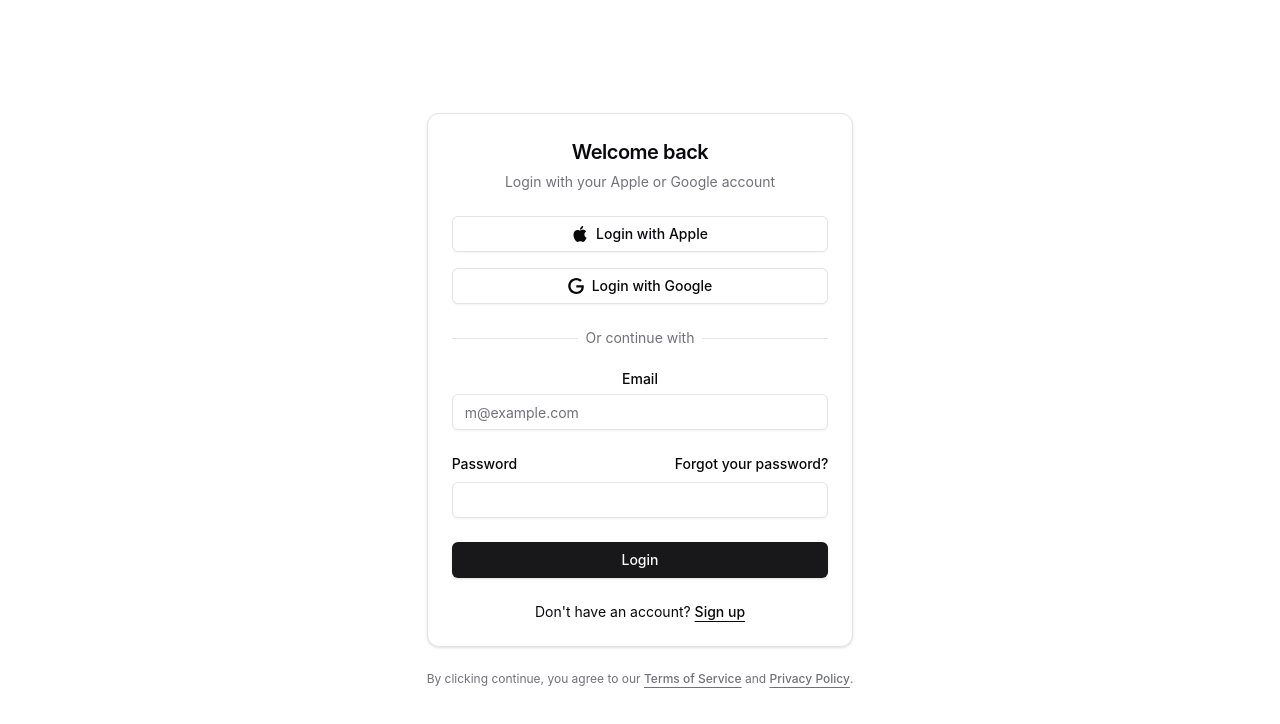
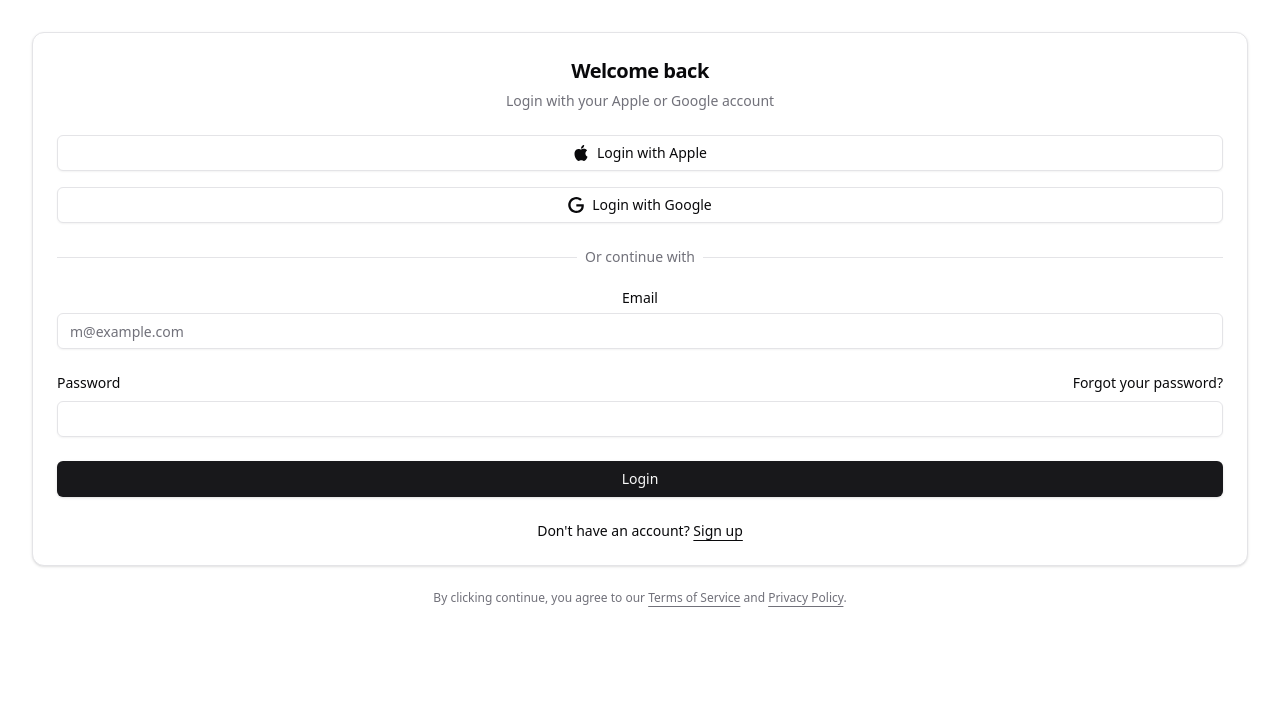
Before and after one commit to dclaumanndeveloper/inventiva, a React (Vite) app: page / in a window 1280 px wide. Shown: the top 724 px of the page. Built offline with nearby package versions, Linux system fonts and the light colour scheme.

Commit message:
alter sidebar and template from app

```diff
--- a/src/App.css
+++ b/src/App.css
@@ -1,129 +1,3 @@
 @tailwind base;
 @tailwind components;
 @tailwind utilities;
-
-/* ... */
-
-#root {
-  max-width: 1280px;
-  margin: 0 auto;
-  padding: 2rem;
-  text-align: center;
-}
-
-.logo {
-  height: 6em;
-  padding: 1.5em;
-  will-change: filter;
-  transition: filter 300ms;
-}
-.logo:hover {
-  filter: drop-shadow(0 0 2em #646cffaa);
-}
-.logo.react:hover {
-  filter: drop-shadow(0 0 2em #61dafbaa);
-}
-
-@keyframes logo-spin {
-  from {
-    transform: rotate(0deg);
-  }
-  to {
-    transform: rotate(360deg);
-  }
-}
-
-@media (prefers-reduced-motion: no-preference) {
-  a:nth-of-type(2) .logo {
-    animation: logo-spin infinite 20s linear;
-  }
-}
-
-.card {
-  padding: 2em;
-}
-
-.read-the-docs {
-  color: #888;
-}
-
-@layer base {
-  :root {
-    --background: 0 0% 100%;
-    --foreground: 240 10% 3.9%;
-    --card: 0 0% 100%;
-    --card-foreground: 240 10% 3.9%;
-    --popover: 0 0% 100%;
-    --popover-foreground: 240 10% 3.9%;
-    --primary: 240 5.9% 10%;
-    --primary-foreground: 0 0% 98%;
-    --secondary: 240 4.8% 95.9%;
-    --secondary-foreground: 240 5.9% 10%;
-    --muted: 240 4.8% 95.9%;
-    --muted-foreground: 240 3.8% 46.1%;
-    --accent: 240 4.8% 95.9%;
-    --accent-foreground: 240 5.9% 10%;
-    --destructive: 0 84.2% 60.2%;
-    --destructive-foreground: 0 0% 98%;
-    --border: 240 5.9% 90%;
-    --input: 240 5.9% 90%;
-    --ring: 240 10% 3.9%;
-    --chart-1: 12 76% 61%;
-    --chart-2: 173 58% 39%;
-    --chart-3: 197 37% 24%;
-    --chart-4: 43 74% 66%;
-    --chart-5: 27 87% 67%;
-    --radius: 0.5rem;
-    --sidebar-background: 0 0% 98%;
-    --sidebar-foreground: 240 5.3% 26.1%;
-    --sidebar-primary: 240 5.9% 10%;
-    --sidebar-primary-foreground: 0 0% 98%;
-    --sidebar-accent: 240 4.8% 95.9%;
-    --sidebar-accent-foreground: 240 5.9% 10%;
-    --sidebar-border: 220 13% 91%;
-    --sidebar-ring: 217.2 91.2% 59.8%;
-  }
-  .dark {
-    --background: 240 10% 3.9%;
-    --foreground: 0 0% 98%;
-    --card: 240 10% 3.9%;
-    --card-foreground: 0 0% 98%;
-    --popover: 240 10% 3.9%;
-    --popover-foreground: 0 0% 98%;
-    --primary: 0 0% 98%;
-    --primary-foreground: 240 5.9% 10%;
-    --secondary: 240 3.7% 15.9%;
-    --secondary-foreground: 0 0% 98%;
-    --muted: 240 3.7% 15.9%;
-    --muted-foreground: 240 5% 64.9%;
-    --accent: 240 3.7% 15.9%;
-    --accent-foreground: 0 0% 98%;
-    --destructive: 0 62.8% 30.6%;
-    --destructive-foreground: 0 0% 98%;
-    --border: 240 3.7% 15.9%;
-    --input: 240 3.7% 15.9%;
-    --ring: 240 4.9% 83.9%;
-    --chart-1: 220 70% 50%;
-    --chart-2: 160 60% 45%;
-    --chart-3: 30 80% 55%;
-    --chart-4: 280 65% 60%;
-    --chart-5: 340 75% 55%;
-    --sidebar-background: 240 5.9% 10%;
-    --sidebar-foreground: 240 4.8% 95.9%;
-    --sidebar-primary: 224.3 76.3% 48%;
-    --sidebar-primary-foreground: 0 0% 100%;
-    --sidebar-accent: 240 3.7% 15.9%;
-    --sidebar-accent-foreground: 240 4.8% 95.9%;
-    --sidebar-border: 240 3.7% 15.9%;
-    --sidebar-ring: 217.2 91.2% 59.8%;
-  }
-}
-
-@layer base {
-  * {
-    @apply border-border;
-  }
-  body {
-    @apply bg-background text-foreground;
-  }
-}
--- a/src/App.tsx
+++ b/src/App.tsx
@@ -1,5 +1,4 @@
 import { RouterProvider } from 'react-router-dom'
-import './App.css'
 import { router } from './routes'
 
 function App() {
--- a/src/app/dashboard/page.tsx
+++ b/src/app/dashboard/page.tsx
@@ -1,18 +1,38 @@
 import { AppSidebar } from "@/components/app-sidebar"
-import { AreaChartUI } from "@/components/ui/areaChart"
 import {
+  Breadcrumb,
+  BreadcrumbItem,
+  BreadcrumbLink,
+  BreadcrumbList,
+  BreadcrumbPage,
+  BreadcrumbSeparator,
+} from "@/components/ui/breadcrumb"
+import { Separator } from "@/components/ui/separator"
+import {
+  SidebarInset,
   SidebarProvider,
+  SidebarTrigger,
 } from "@/components/ui/sidebar"
 
 export default function Page() {
   return (
     <SidebarProvider>
       <AppSidebar />
-       <h1 className="font-serif font-medium text-ellipsis text-balance text-center ">Bem vindo ao Inventiva Apps</h1>
-       <br/>
-       <div className="flex justify-center items-center">
-        <AreaChartUI/>
-       </div>
+      <SidebarInset>
+        <header className="flex h-16 shrink-0 items-center gap-2 border-b">
+          <SidebarTrigger className="-ml-1" />
+        </header>
+
+        <div className="flex flex-1 flex-col gap-4 p-4">
+        <h1 className="p-2">Bem vindo ao inventiva Apps</h1>
+          <div className="grid auto-rows-min gap-4 md:grid-cols-3">
+            <div className="aspect-video rounded-xl bg-muted/50" />
+            <div className="aspect-video rounded-xl bg-muted/50" />
+            <div className="aspect-video rounded-xl bg-muted/50" />
+          </div>
+          <div className="min-h-[100vh] flex-1 rounded-xl bg-muted/50 md:min-h-min" />
+        </div>
+      </SidebarInset>
     </SidebarProvider>
   )
 }
--- a/src/index.css
+++ b/src/index.css
@@ -1,73 +1,133 @@
+@tailwind base;
+@tailwind components;
+@tailwind utilities;
 
 
 /* ... */
 
 
-:root {
-  font-family: Inter, system-ui, Avenir, Helvetica, Arial, sans-serif;
-  line-height: 1.5;
-  font-weight: 400;
+/* ... */
 
-  color-scheme: light dark;
-  color: rgba(255, 255, 255, 0.87);
-  background-color: #242424;
-
-  font-synthesis: none;
-  text-rendering: optimizeLegibility;
-  -webkit-font-smoothing: antialiased;
-  -moz-osx-font-smoothing: grayscale;
+#root {
+  max-width: 1280px;
+  margin: 0 auto;
+  padding: 2rem;
+  text-align: center;
 }
 
-a {
-  font-weight: 500;
-  color: #646cff;
-  text-decoration: inherit;
+.logo {
+  height: 6em;
+  padding: 1.5em;
+  will-change: filter;
+  transition: filter 300ms;
 }
-a:hover {
-  color: #535bf2;
+.logo:hover {
+  filter: drop-shadow(0 0 2em #646cffaa);
+}
+.logo.react:hover {
+  filter: drop-shadow(0 0 2em #61dafbaa);
 }
 
-body {
-  margin: 0;
-  display: flex;
-  place-items: center;
-  min-width: 320px;
-  min-height: 100vh;
+@keyframes logo-spin {
+  from {
+    transform: rotate(0deg);
+  }
+  to {
+    transform: rotate(360deg);
+  }
 }
 
-h1 {
-  font-size: 3.2em;
-  line-height: 1.1;
+@media (prefers-reduced-motion: no-preference) {
+  a:nth-of-type(2) .logo {
+    animation: logo-spin infinite 20s linear;
+  }
 }
 
-button {
-  border-radius: 8px;
-  border: 1px solid transparent;
-  padding: 0.6em 1.2em;
-  font-size: 1em;
-  font-weight: 500;
-  font-family: inherit;
-  background-color: #1a1a1a;
-  cursor: pointer;
-  transition: border-color 0.25s;
-}
-button:hover {
-  border-color: #646cff;
-}
-button:focus,
-button:focus-visible {
-  outline: 4px auto -webkit-focus-ring-color;
+.card {
+  padding: 2em;
 }
 
-@media (prefers-color-scheme: light) {
+.read-the-docs {
+  color: #888;
+}
+
+@layer base {
   :root {
-    color: #213547;
-    background-color: #ffffff;
+    --background: 0 0% 100%;
+    --foreground: 240 10% 3.9%;
+    --card: 0 0% 100%;
+    --card-foreground: 240 10% 3.9%;
+    --popover: 0 0% 100%;
+    --popover-foreground: 240 10% 3.9%;
+    --primary: 240 5.9% 10%;
+    --primary-foreground: 0 0% 98%;
+    --secondary: 240 4.8% 95.9%;
+    --secondary-foreground: 240 5.9% 10%;
+    --muted: 240 4.8% 95.9%;
+    --muted-foreground: 240 3.8% 46.1%;
+    --accent: 240 4.8% 95.9%;
+    --accent-foreground: 240 5.9% 10%;
+    --destructive: 0 84.2% 60.2%;
+    --destructive-foreground: 0 0% 98%;
+    --border: 240 5.9% 90%;
+    --input: 240 5.9% 90%;
+    --ring: 240 10% 3.9%;
+    --chart-1: 12 76% 61%;
+    --chart-2: 173 58% 39%;
+    --chart-3: 197 37% 24%;
+    --chart-4: 43 74% 66%;
+    --chart-5: 27 87% 67%;
+    --radius: 0.5rem;
+    --sidebar-background: 0 0% 98%;
+    --sidebar-foreground: 240 5.3% 26.1%;
+    --sidebar-primary: 240 5.9% 10%;
+    --sidebar-primary-foreground: 0 0% 98%;
+    --sidebar-accent: 240 4.8% 95.9%;
+    --sidebar-accent-foreground: 240 5.9% 10%;
+    --sidebar-border: 220 13% 91%;
+    --sidebar-ring: 217.2 91.2% 59.8%;
   }
-  a:hover {
-    color: #747bff;
-  }
-  button {
-    background-color: #f9f9f9;
+  .dark {
+    --background: 240 10% 3.9%;
+    --foreground: 0 0% 98%;
+    --card: 240 10% 3.9%;
+    --card-foreground: 0 0% 98%;
+    --popover: 240 10% 3.9%;
+    --popover-foreground: 0 0% 98%;
+    --primary: 0 0% 98%;
+    --primary-foreground: 240 5.9% 10%;
+    --secondary: 240 3.7% 15.9%;
+    --secondary-foreground: 0 0% 98%;
+    --muted: 240 3.7% 15.9%;
+    --muted-foreground: 240 5% 64.9%;
+    --accent: 240 3.7% 15.9%;
+    --accent-foreground: 0 0% 98%;
+    --destructive: 0 62.8% 30.6%;
+    --destructive-foreground: 0 0% 98%;
+    --border: 240 3.7% 15.9%;
+    --input: 240 3.7% 15.9%;
+    --ring: 240 4.9% 83.9%;
+    --chart-1: 220 70% 50%;
+    --chart-2: 160 60% 45%;
+    --chart-3: 30 80% 55%;
+    --chart-4: 280 65% 60%;
+    --chart-5: 340 75% 55%;
+    --sidebar-background: 240 5.9% 10%;
+    --sidebar-foreground: 240 4.8% 95.9%;
+    --sidebar-primary: 224.3 76.3% 48%;
+    --sidebar-primary-foreground: 0 0% 100%;
+    --sidebar-accent: 240 3.7% 15.9%;
+    --sidebar-accent-foreground: 240 4.8% 95.9%;
+    --sidebar-border: 240 3.7% 15.9%;
+    --sidebar-ring: 217.2 91.2% 59.8%;
   }
 }
+
+@layer base {
+  * {
+    @apply border-border;
+  }
+  body {
+    @apply bg-background text-foreground;
+  }
+}
```
